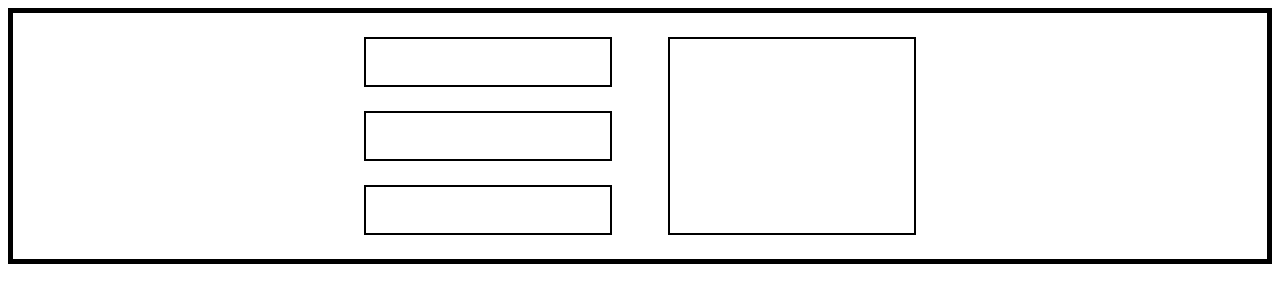
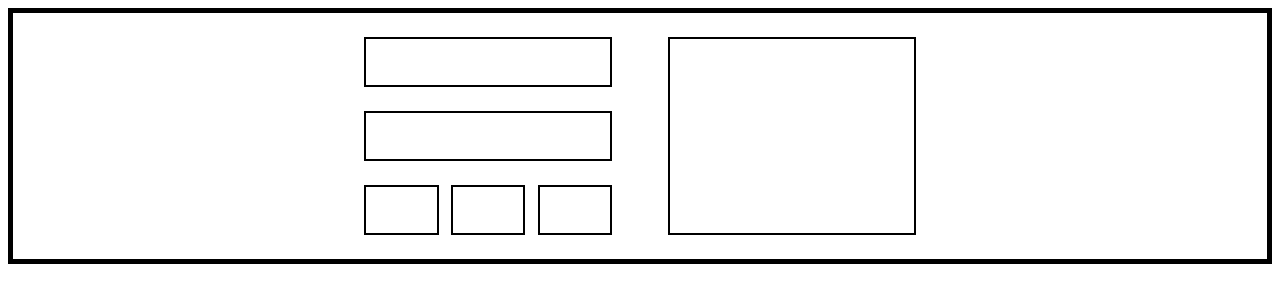
Before and after one commit to HernanMota/First-git-project, a plain HTML site: page index.html in a window 1280 px wide. Drawn offline with Linux system fonts and the light colour scheme.

Commit message:
Added tiny boxes

```diff
--- a/index.html
+++ b/index.html
@@ -12,7 +12,11 @@
         <div class="box-wrapper">
           <div class="box box-small"></div>
           <div class="box box-small"></div>
-          <div class="box box-small"></div>
+          <div class="tiny-wrapper">
+              <div class="box box-tiny"></div>
+              <div class="box box-tiny"></div>
+              <div class="box box-tiny"></div>
+            </div>
         </div>
         <div class="box box-large"></div>
       </div>
--- a/style.css
+++ b/style.css
@@ -26,6 +26,16 @@
     height: 50px;
 }
 
+.tiny-wrapper {
+    display: flex;
+    justify-content: space-between;
+}
+
+.box-tiny {
+    width: 30%;
+    height: 50px;
+}
+
 .box-wrapper {
     width: 45%;
     display: flex;
```
